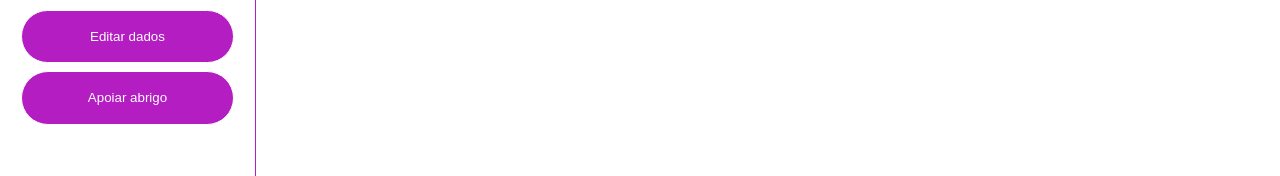
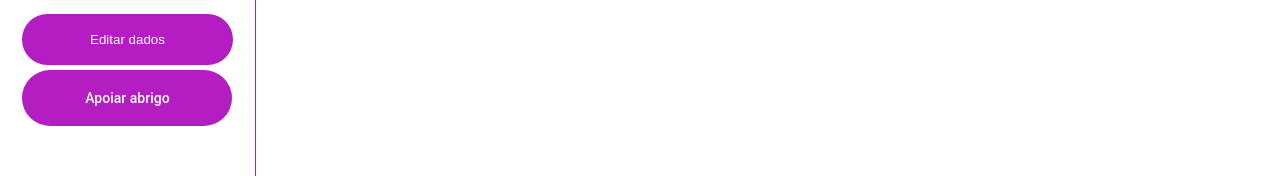
Before and after one commit to gabrielplhrs/AdoteUmPet, an Angular app: page / in a window 1280 px wide. Shown: the part 628-804 px from the top of the page. Built offline with nearby package versions, Linux system fonts and the light colour scheme; a web font is replaced by a local one.

Commit message:
coloca componente do botao no lugar correto e corrige css

```diff
--- a/src/app/app.component.html
+++ b/src/app/app.component.html
@@ -1,7 +1,7 @@
 <main class="main">
   <app-headerbar></app-headerbar>
   <app-abrigo-screen></app-abrigo-screen>
-  <!--<app-animal-profile></app-animal-profile> -->
+  <!-- <app-animal-profile></app-animal-profile> -->
   <!-- <app-searchscreen></app-searchscreen> -->
   <!-- <app-sidebar></app-sidebar> -->
   <!-- <app-main-content></app-main-content> -->
--- a/src/app/app.component.ts
+++ b/src/app/app.component.ts
@@ -12,7 +12,7 @@ import { AbrigoScreenComponent } from './screens/abrigo-screen/abrigo-screen.com
 @Component({
   selector: 'app-root',
   standalone: true,
-  imports: [CommonModule, RouterOutlet, HeaderbarComponent, /* MainContentComponent, SidebarComponent, AnimalFormComponent,*/AbrigoScreenComponent, SearchscreenComponent],
+  imports: [CommonModule, RouterOutlet, HeaderbarComponent, /* MainContentComponent, SidebarComponent, AnimalFormComponent,*/AnimalProfileComponent,AbrigoScreenComponent, SearchscreenComponent],
   templateUrl: './app.component.html',
   styleUrl: './app.component.css'
 })
--- a/src/app/components/button/button.component.css
+++ b/src/app/components/button/button.component.css
@@ -3,11 +3,11 @@
     border-radius: 100px;
     padding: 0 36px;
     min-width: 64px;
-    height: 36px;
+    width: 15em;
+    height: 4em;
     vertical-align: middle;
     text-align: center;
     text-overflow: ellipsis;
-    text-transform: uppercase;
     color: #fff;
     background-color: #B41DC1;
     font-family: var(--pure-material-font, "Roboto", "Segoe UI", BlinkMacSystemFont, system-ui, -apple-system);
--- a/src/app/components/sidebar/sidebar.component.html
+++ b/src/app/components/sidebar/sidebar.component.html
@@ -9,6 +9,7 @@
   </div>
   <div class="abrigo-buttons">
     <button>Editar dados</button>
-    <button>Apoiar abrigo</button>
+    <app-button [text]="'Apoiar abrigo'" (clickEvent)="recieveEvent($event)"/>
   </div>
 </div>
+<app-modal-help-shelter [visible]="shelterModalVisible" (notifyParent)="triggerModalClosure()" />
--- a/src/app/components/sidebar/sidebar.component.ts
+++ b/src/app/components/sidebar/sidebar.component.ts
@@ -1,12 +1,22 @@
 import { Component } from '@angular/core';
+import { ButtonComponent } from '../../components/button/button.component';
+import { ModalHelpShelterComponent } from '../../components/modal-help-shelter/modal-help-shelter.component';
 
 @Component({
   selector: 'app-sidebar',
   standalone: true,
-  imports: [],
+  imports: [ButtonComponent, ModalHelpShelterComponent],
   templateUrl: './sidebar.component.html',
   styleUrl: './sidebar.component.css'
 })
 export class SidebarComponent {
+  shelterModalVisible = false;
 
+  recieveEvent($event: void) {
+    this.shelterModalVisible = true;
+  }
+
+  triggerModalClosure($event: void) {
+    this.shelterModalVisible = false;
+  }
 }
```
